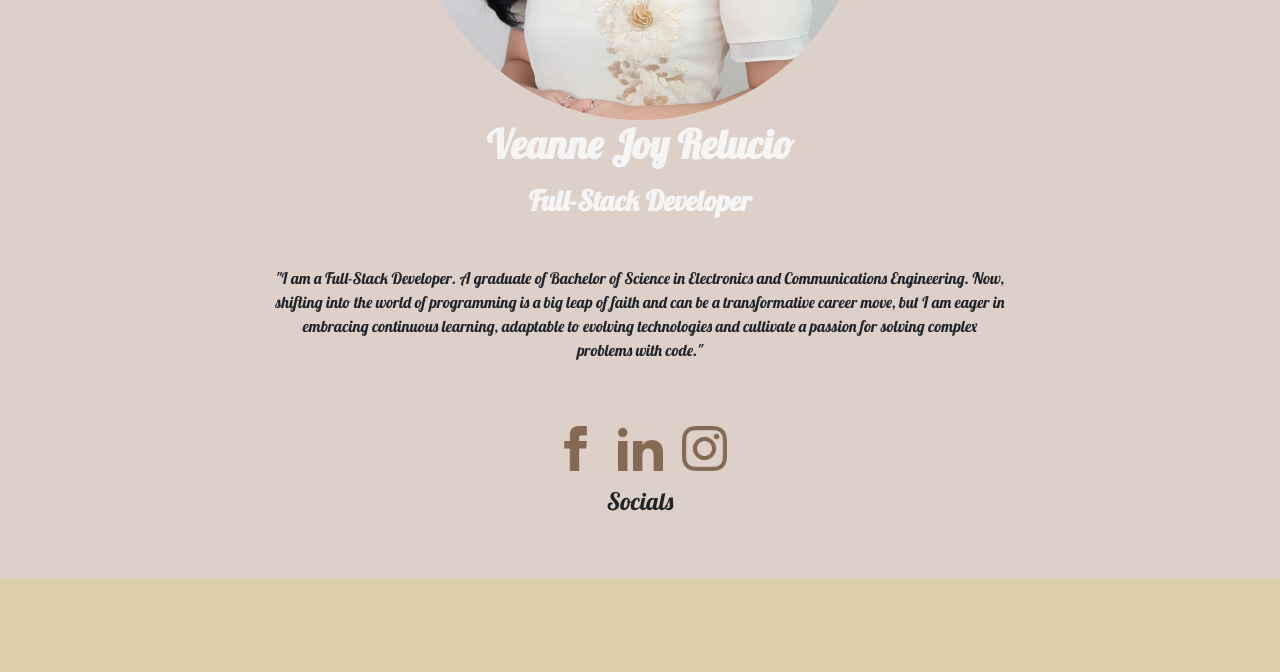
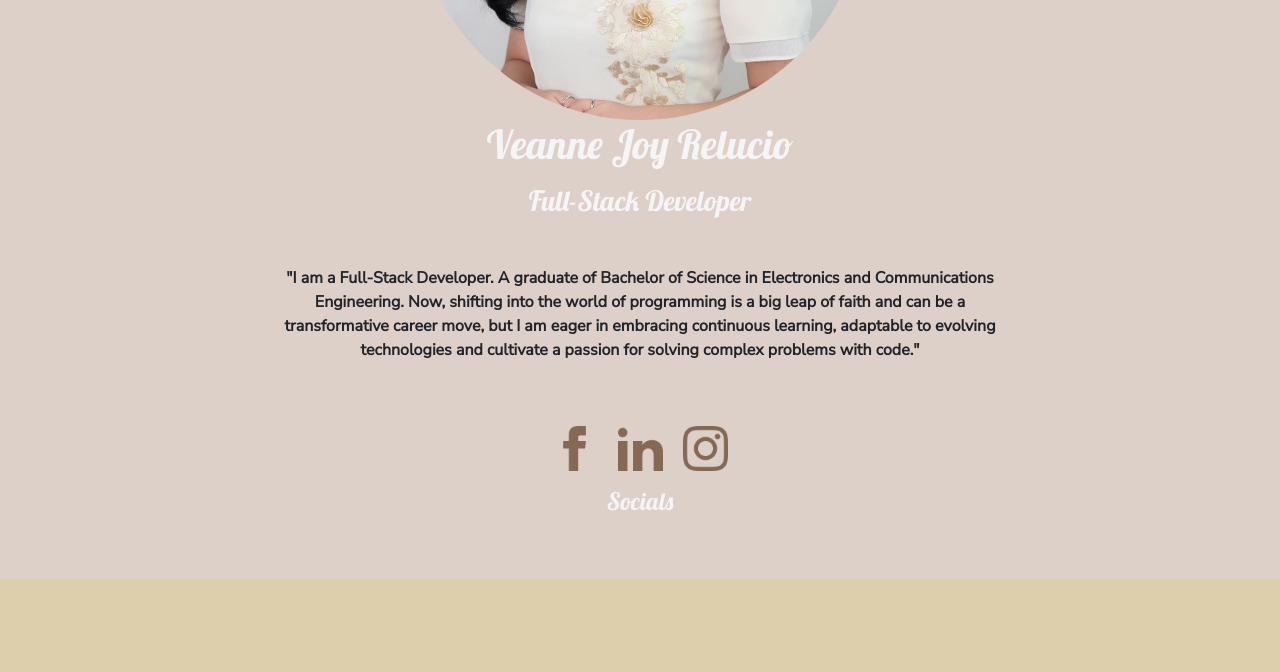
Before and after one commit to veannejoy29/portfoliopages, a plain HTML site: page index.html in a window 1280 px wide. Shown: the part 600-1272 px from the top of the page. Drawn offline with nearby package versions, Linux system fonts and the light colour scheme.

Commit message:
updated portfolio code

```diff
--- a/index.css
+++ b/index.css
@@ -19,14 +19,19 @@ scroll-behavior: smooth;
 	background-image: url(images/bg-3.jpg);
     background-repeat: no-repeat;
     background-size: cover;
-	font-family: "Lobster", sans-serif;
+}
+
+#landing h1, #landing h3, #landing h4 {
+	color: whitesmoke;
+    font-family: "Lobster", sans-serif;
     font-weight: 400;
     font-style: normal;
 }
 
-#landing h1, #landing h3, #landing p #landing h4 {
-	color: whitesmoke;
-	font-weight: 600;
+#landing p {
+    font-family: 'Nunito Sans', sans-serif;
+    font-weight: 600;
+    font-style: normal;
 }
 
 #nav a{
@@ -68,7 +73,6 @@ scroll-behavior: smooth;
 
 .card{
     width: 18rem;
-    height: 18rem;
     margin-right: 20px !important;
 }
 
--- a/index.html
+++ b/index.html
@@ -13,7 +13,7 @@
 		<!-- Google Fonts -->
 		<link rel="preconnect" href="https://fonts.googleapis.com">
 		<link rel="preconnect" href="https://fonts.gstatic.com" crossorigin>
-		<link href="https://fonts.googleapis.com/css2?family=Inter:wght@500;600&family=Nunito+Sans:opsz@6..12&family=Lobster&family=Nunito:ital,wght@1,300&display=swap" rel="stylesheet">
+		<link href="https://fonts.googleapis.com/css2?family=Inter:wght@300;400;500;600&family=Nunito+Sans:opsz@6..12&family=Lobster&family=Nunito:ital,wght@1,300&display=swap" rel="stylesheet">
 
 		<title>Veanne Joy Relucio | Web Developer Portfolio</title>
 	</head>
```
